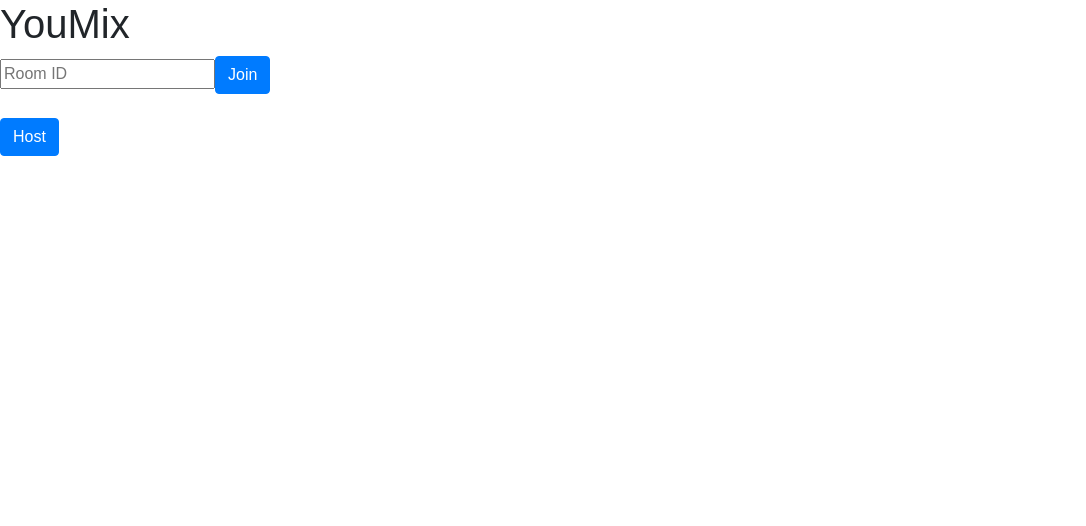
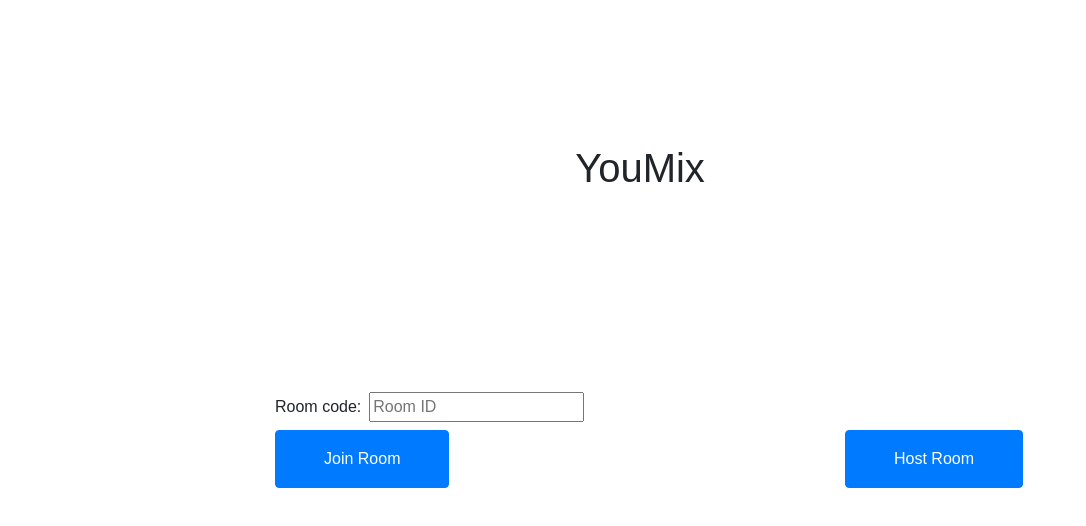
Before and after one commit to ccritter/Crowd-Controlled-DJ, a React (Create React App) app in the folder client/: page / in a window 1280 px wide. Shown: the top 526 px of the page, without its empty margins (0-1086 px from the left). Built offline with nearby package versions, Linux system fonts and the light colour scheme; no server answers.

Commit message:
AM - clean up splashpage HTML layout

```diff
--- a/client/src/components/SplashScreen.jsx
+++ b/client/src/components/SplashScreen.jsx
@@ -44,25 +44,41 @@ export default class SplashScreen extends Component {
   render() {
     return (
         <div className="SplashScreen">
+          <div class="container">
+            <div class="pt-5 pb-5">
+            </div>
+            <div class="row justify-content-center pt-5 pb-5">
               <h1>YouMix</h1>
+            </div>
+            <div class="pt-5 pb-5">
+            </div>
+            <div class="row align-items-end pt-5">
+              <div class="col-4 offset-2">
                 <form onSubmit={this.joinRoom}>
+                  <div class="pb-2">
+                    <span class="pr-2">Room code:</span>
                     <input
                         id="room"
                         type="text"
                         placeholder="Room ID"
                         ref={(input) => this.input = input}/>
+                  </div>
                   <button
                       type="submit"
-            className="join btn btn-primary">
-              Join
+                      className="join btn btn-primary px-5 py-3">
+                    Join Room
                   </button>
                 </form>
-        <br/>
+              </div>
+              <div class="col-4 offset-2">
                 <button
-          className="host btn btn-primary"
+                    className="host btn btn-primary px-5 py-3"
                     onClick={this.hostRoom}>
-            Host
+                  Host Room
                 </button>
+              </div>
+            </div>
+          </div>
         </div>
     );
   }
```
Lines whose indentation alone changed are shown as unchanged.
